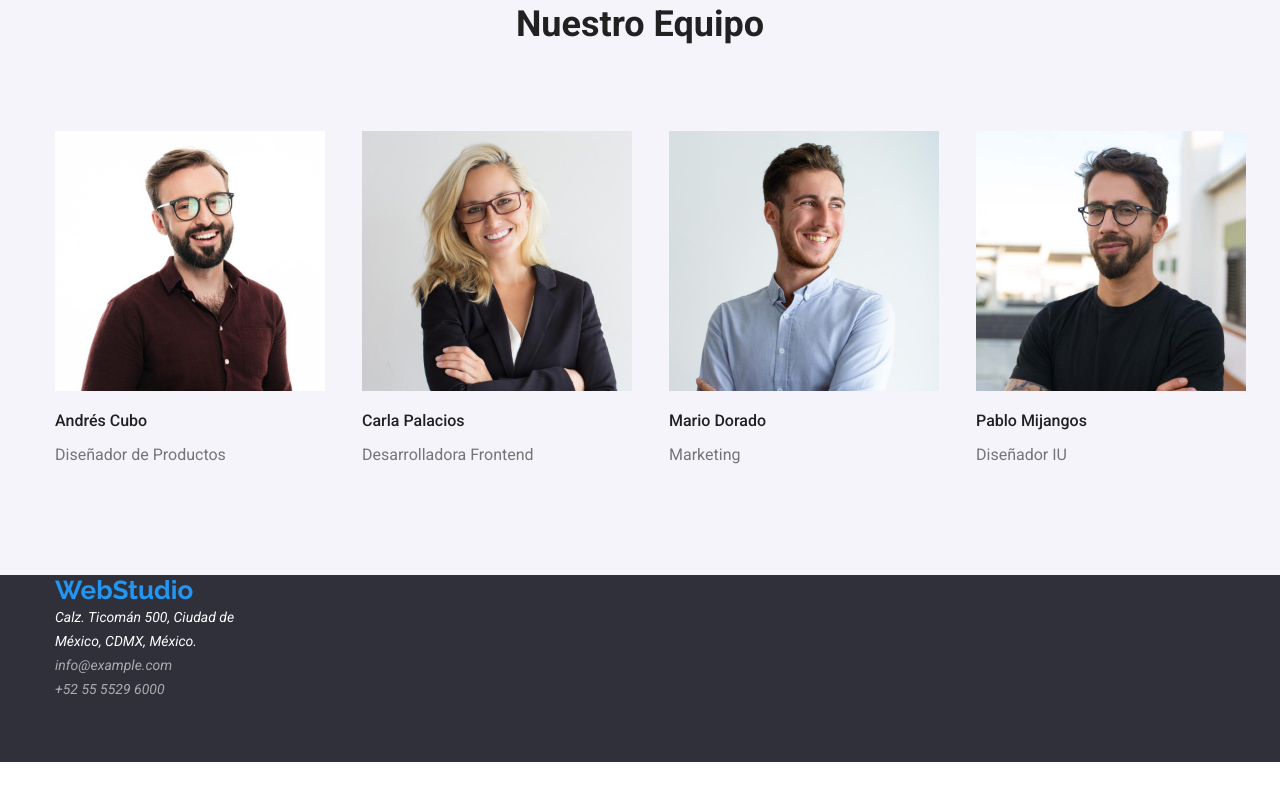
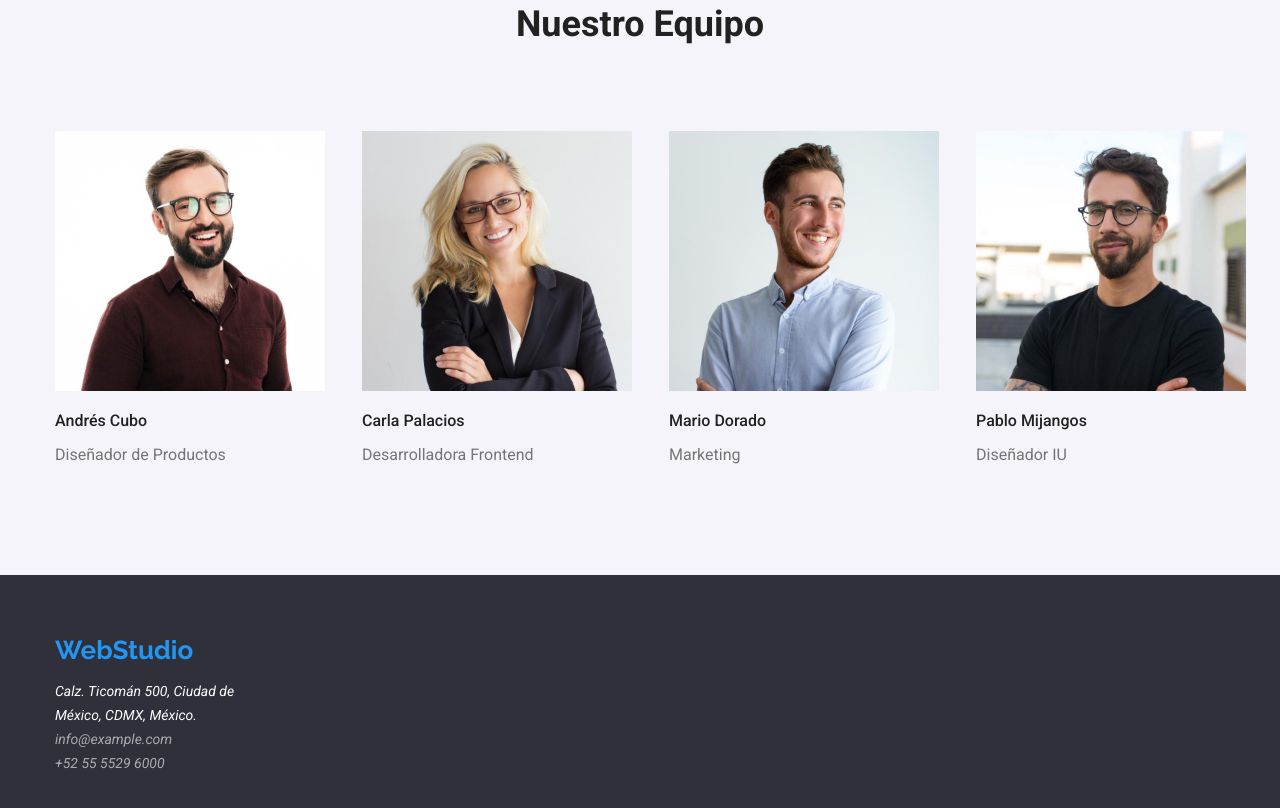
Before and after one commit to JohanDevia/goit-markup-hw-03, a plain HTML site: page index.html in a window 1280 px wide. Shown: the part 1638-2446 px from the top of the page. Before the commit the page ends 2400 px from the top, so only its background shows below. Drawn offline with nearby package versions, Linux system fonts and the light colour scheme.

Commit message:
footer spacing correction

```diff
--- a/css/styles.css
+++ b/css/styles.css
@@ -295,13 +295,13 @@ body {
 .box-footer {
   display: flex;
   flex-direction: column;
+  padding: 60px 0;
 }
 .box-logo-footer {
-  margin: 60px 0px 9px 0px;
+  margin: 0px 0px 9px 0px;
 }
 .box-link-footer {
-  padding: 0px 0px 60px 0px;
-  margin: 0%;
+  padding: 0;
 }
 .box-portfolio {
   margin: 0px 0px 82px 0px;
```
